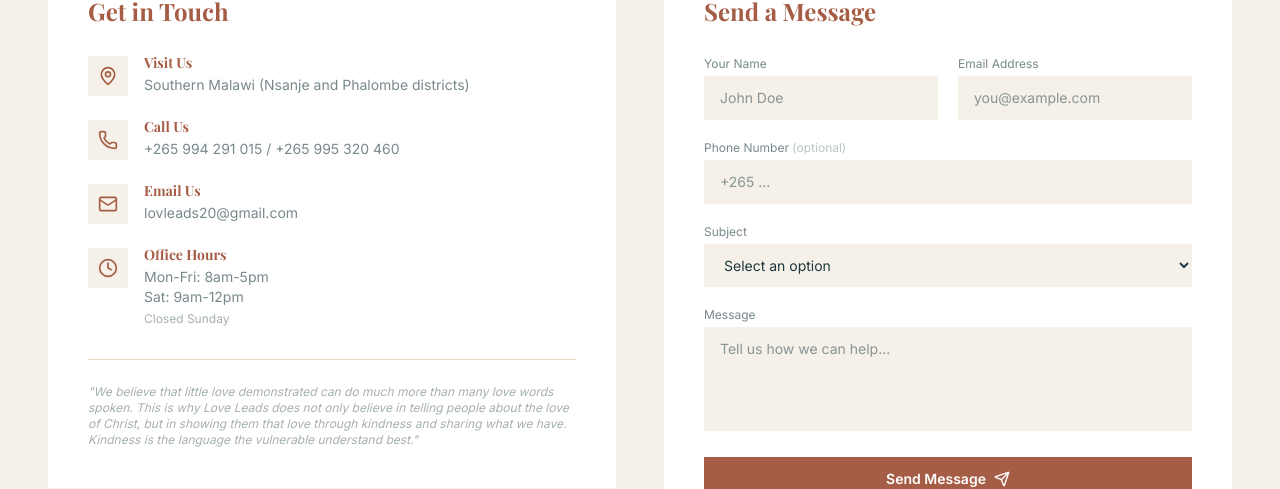
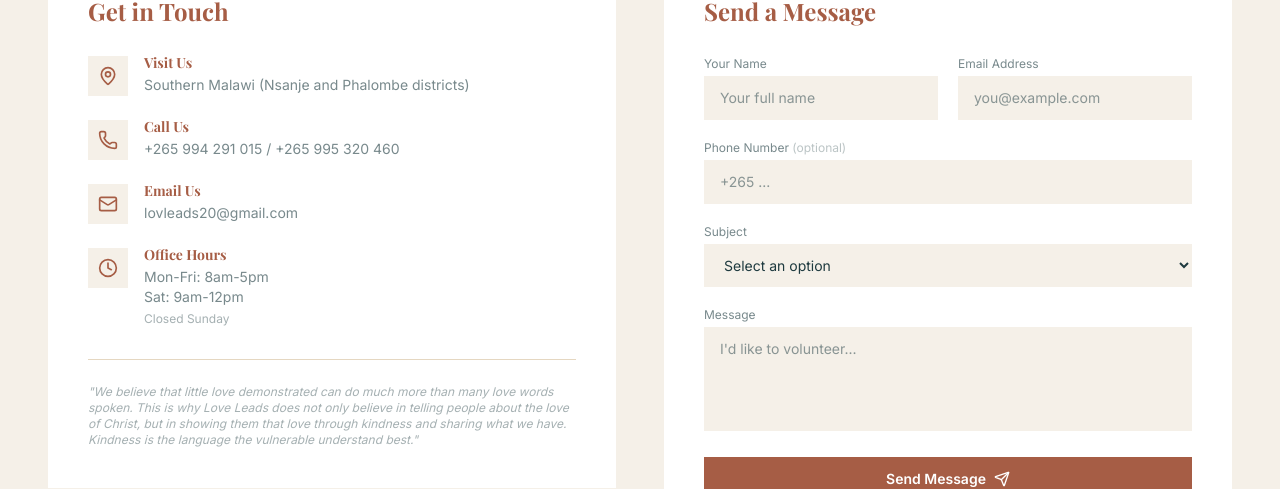
Before and after one commit to greenhunter98/love-leads, a Next.js app: page /contact in a window 1280 px wide. Shown: the part 527-1016 px from the top of the page. Built offline with nearby package versions, Linux system fonts and the light colour scheme.

Commit message:
Update contact page

```diff
--- a/app/contact/page.tsx
+++ b/app/contact/page.tsx
@@ -107,7 +107,7 @@ export default function ContactPage() {
                       id="name"
                       name="name"
                       className="w-full px-4 py-3 bg-[#F5F0E8] border-0 focus:ring-1 focus:ring-[#A65D45] outline-none text-[#1E3A3F] text-sm"
-                      placeholder="John Doe"
+                      placeholder="Your full name"
                     />
                   </div>
                   <div>
@@ -164,7 +164,7 @@ export default function ContactPage() {
                     name="message"
                     rows={4}
                     className="w-full px-4 py-3 bg-[#F5F0E8] border-0 focus:ring-1 focus:ring-[#A65D45] outline-none text-[#1E3A3F] text-sm resize-none"
-                    placeholder="Tell us how we can help..."
+                    placeholder="I'd like to volunteer..."
                   ></textarea>
                 </div>
 
```
